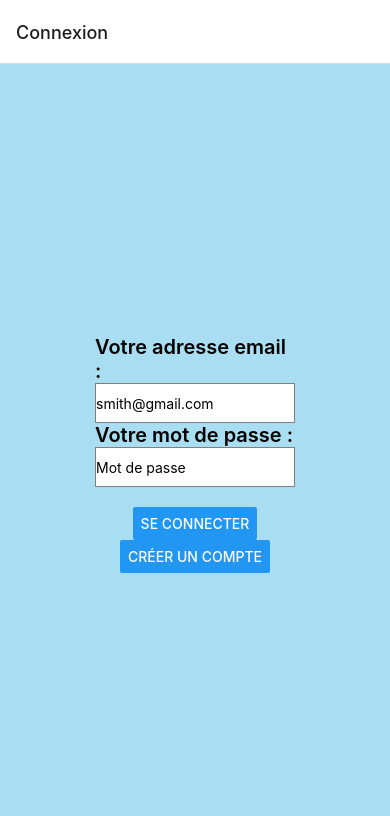
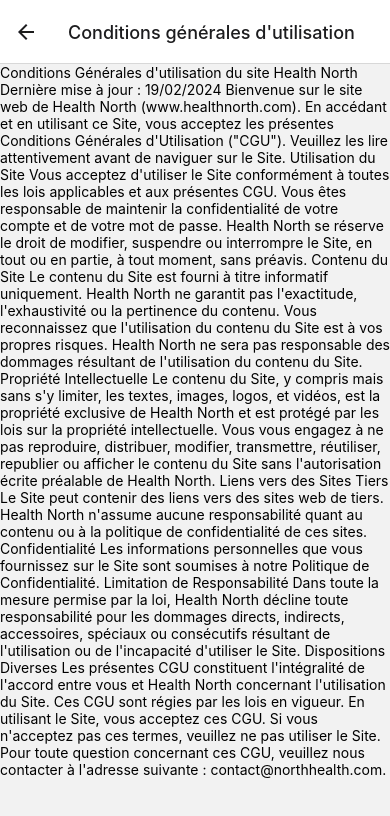
Before and after one commit to Paul-prog44/HealthNorthMobileApp, a React Native app: screen /GeneralConditions in a window 390 px wide. Shown: the top 816 px of the page. Built offline with nearby package versions, Linux system fonts and the light colour scheme.

Commit message:
Add style to cgu checkbox

```diff
--- a/AccountCreation.js
+++ b/AccountCreation.js
@@ -83,7 +83,7 @@
             <MyInput label="Adresse email" placeholder="bdurant@caramail.com" inputMode="email" setNewUser={setNewUser} name="emailAddress"/>
             <MyInput label="Mot de passe" placeholder="" secure={true} setNewUser={setNewUser} name="password"/>
             <MyInput label="Vérification mot de passe" placeholder="" secure={true} setNewUser={setNewUser} name="passwordConfirmation"/>
-            <CguCheckbox setNewUser={setNewUser}/>
+            <CguCheckbox setNewUser={setNewUser} navigation={navigation} />
             {error && <Text style={{
                 fontWeight:'bold',
                 fontSize:20,
--- a/App.js
+++ b/App.js
@@ -6,6 +6,7 @@
 import Reservations from "./Reservations";
 import ReservationDeleted from "./ReservationDeleted";
 import AccountCreation from "./AccountCreation";
+import GeneralConditions from "./GeneralConditions";
 
 
 const Stack = createNativeStackNavigator();
@@ -20,6 +21,7 @@
             <Stack.Screen name="Reservations" component={Reservations} options={{title:'Vos rendez-vous'}}/>
             <Stack.Screen name="ReservationDeleted" component={ReservationDeleted} options={{title: 'Réservation annulée'}}/>
             <Stack.Screen name="AccountCreation" component={AccountCreation} options={{title: 'Créer un compte'}}/>
+            <Stack.Screen name="GeneralConditions" component={GeneralConditions} options={{title: 'Conditions générales d\'utilisation'}}/>
         </Stack.Navigator>
         </NavigationContainer>
     );
--- /dev/null
+++ b/GeneralConditions.js
@@ -0,0 +1,51 @@
+import { ScrollView, Text } from "react-native";
+
+
+function GeneralConditions() {
+    return (
+        <ScrollView>
+            <Text>
+            Conditions Générales d'utilisation du site Health North
+
+            Dernière mise à jour : 19/02/2024
+
+            Bienvenue sur le site web de Health North (www.healthnorth.com). En accédant et en utilisant ce Site, vous acceptez les présentes Conditions Générales d'Utilisation ("CGU"). Veuillez les lire attentivement avant de naviguer sur le Site.
+
+            Utilisation du Site
+
+            Vous acceptez d'utiliser le Site conformément à toutes les lois applicables et aux présentes CGU.
+
+            Vous êtes responsable de maintenir la confidentialité de votre compte et de votre mot de passe.
+
+            Health North se réserve le droit de modifier, suspendre ou interrompre le Site, en tout ou en partie, à tout moment, sans préavis.
+
+            Contenu du Site
+
+            Le contenu du Site est fourni à titre informatif uniquement. Health North ne garantit pas l'exactitude, l'exhaustivité ou la pertinence du contenu.
+            Vous reconnaissez que l'utilisation du contenu du Site est à vos propres risques. Health North ne sera pas responsable des dommages résultant de l'utilisation du contenu du Site.
+            Propriété Intellectuelle
+
+            Le contenu du Site, y compris mais sans s'y limiter, les textes, images, logos, et vidéos, est la propriété exclusive de Health North et est protégé par les lois sur la propriété intellectuelle.
+            Vous vous engagez à ne pas reproduire, distribuer, modifier, transmettre, réutiliser, republier ou afficher le contenu du Site sans l'autorisation écrite préalable de Health North.
+            Liens vers des Sites Tiers
+
+            Le Site peut contenir des liens vers des sites web de tiers. Health North n'assume aucune responsabilité quant au contenu ou à la politique de confidentialité de ces sites.
+            Confidentialité
+
+            Les informations personnelles que vous fournissez sur le Site sont soumises à notre Politique de Confidentialité.
+            Limitation de Responsabilité
+
+            Dans toute la mesure permise par la loi, Health North décline toute responsabilité pour les dommages directs, indirects, accessoires, spéciaux ou consécutifs résultant de l'utilisation ou de l'incapacité d'utiliser le Site.
+            Dispositions Diverses
+
+            Les présentes CGU constituent l'intégralité de l'accord entre vous et Health North concernant l'utilisation du Site.
+            Ces CGU sont régies par les lois en vigueur.
+            En utilisant le Site, vous acceptez ces CGU. Si vous n'acceptez pas ces termes, veuillez ne pas utiliser le Site.
+
+            Pour toute question concernant ces CGU, veuillez nous contacter à l'adresse suivante : contact@northhealth.com.
+            </Text>
+        </ScrollView>
+    )
+}
+
+export default GeneralConditions
--- a/Homepage.js
+++ b/Homepage.js
@@ -1,4 +1,4 @@
-import {Image, Text, View, ScrollView, Button, FlatList} from 'react-native'
+import {Image, Text, View, ScrollView, Button} from 'react-native'
 import homepage from "./style"
 import { useEffect, useState } from 'react';
 import RNFetchBlob from 'rn-fetch-blob';
--- a/components/CguCheckbox.jsx
+++ b/components/CguCheckbox.jsx
@@ -1,7 +1,10 @@
+import { Text, View } from "react-native";
 import BouncyCheckbox from "react-native-bouncy-checkbox";
 
 
-function CguCheckbox({setNewUser}) {
+
+
+    function CguCheckbox({setNewUser, navigation}) {
 
     const handleChange = ((isChecked) => {
         setNewUser(prevState => ({
@@ -10,19 +13,31 @@
         }))
     })
 
+    const handleClick = (() => navigation.navigate('GeneralConditions'))
 
     return (
+        <View style={{
+                flex:1,
+                flexDirection:"row",
+                justifyContent: "center",
+                marginBottom:10
+                }}>
             <BouncyCheckbox
               size={25}
               fillColor="blue"
               unFillColor="#FFFFFF"
-              text="Accepter les CGU"
               iconStyle={{ borderColor: "red" }}
               innerIconStyle={{ borderWidth: 2 }}
               textStyle={{ fontFamily: "JosefinSans-Regular" }}
               onPress={(isChecked) => {handleChange(isChecked)}}
             />
-
+            <Text
+                onPress={handleClick}
+                style={{
+                    textDecorationLine: 'underline'
+                }}
+                >J'accepte les Conditions Générales d'Utilisation</Text>
+        </View>
     )
 }
 
```
